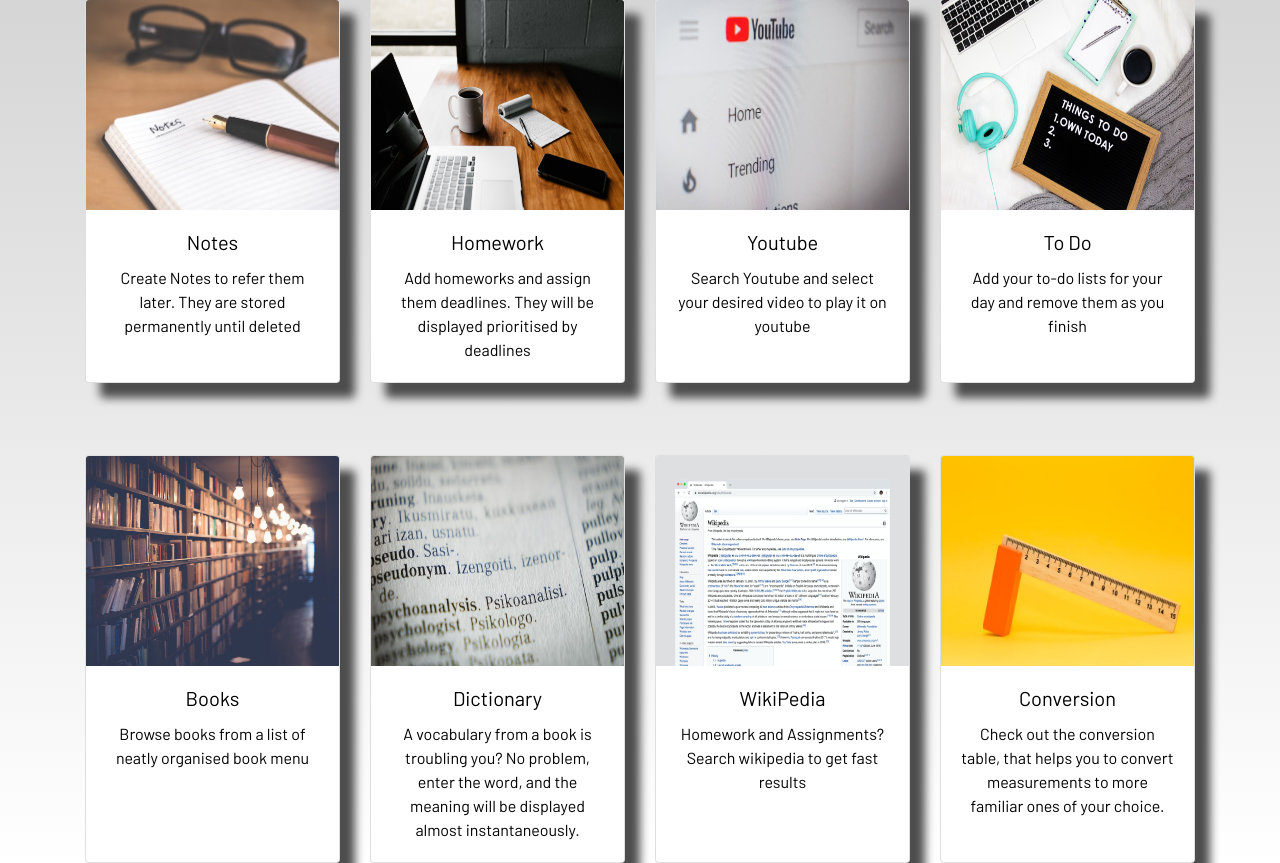
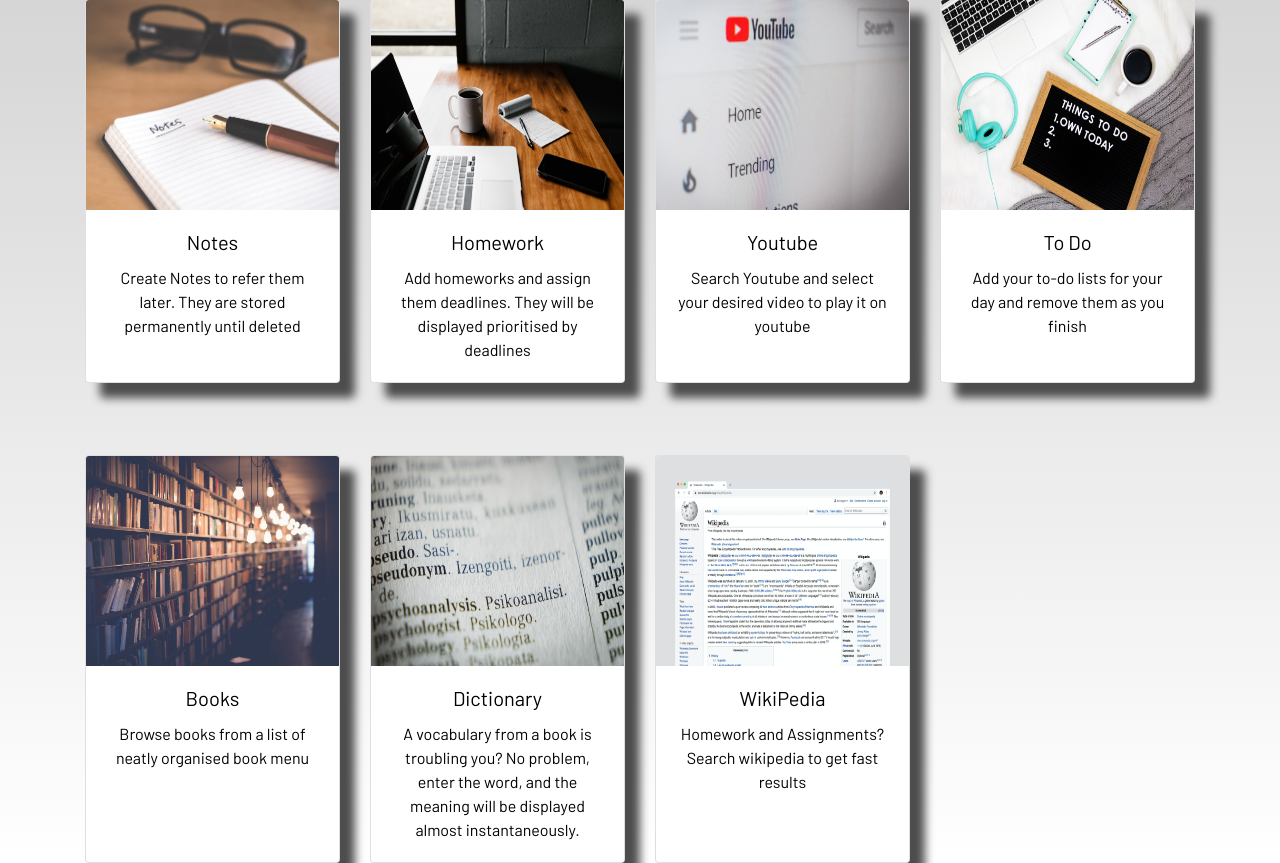
Before and after one commit to r3sh78/student-study-portal, a Django app: page / in a window 1280 px wide. Shown: the part 196-1059 px from the top of the page. Run offline with Django 3.2, Linux system fonts and the light colour scheme; some libraries are stand-ins or nearby versions; some web fonts are replaced.

Commit message:
Template updated

```diff
--- a/dashboard/templates/dashboard/home.html
+++ b/dashboard/templates/dashboard/home.html
@@ -108,19 +108,7 @@
     </div>
 
 
-    <div class="col-md-3">
-      <a href="{% url 'conversion' %}">
-        <div class="card">
-          <img class="card-img-top" src="{% static 'images/conversion.jpg' %}" alt="Notes image">
-          <div class="card-body">
-            <h5 class="card-title ">
-              Conversion
-            </h5>
-            Check out the conversion table, that helps you to convert measurements to more familiar ones of your choice.
-          </div>
-        </div>
-      </a>
-    </div>
+
   </div>
 
 
--- a/dashboard/templates/dashboard/logout.html
+++ b/dashboard/templates/dashboard/logout.html
@@ -1,7 +1,11 @@
+{% extends 'dashboard/base.html' %}
+{% load static %}
+{% block content %}
 <div class="border-top pt-3 text-center">
   <h2>You are logged Out</h2>
 
   <small class="text-muted"
-    ><a class="btn btn-danger" href="#">Log In Again</a>
+    ><a class="btn btn-danger" href="{% url 'login' %}">Log In Again</a>
   </small>
 </div>
+{% endblock content %}
```
